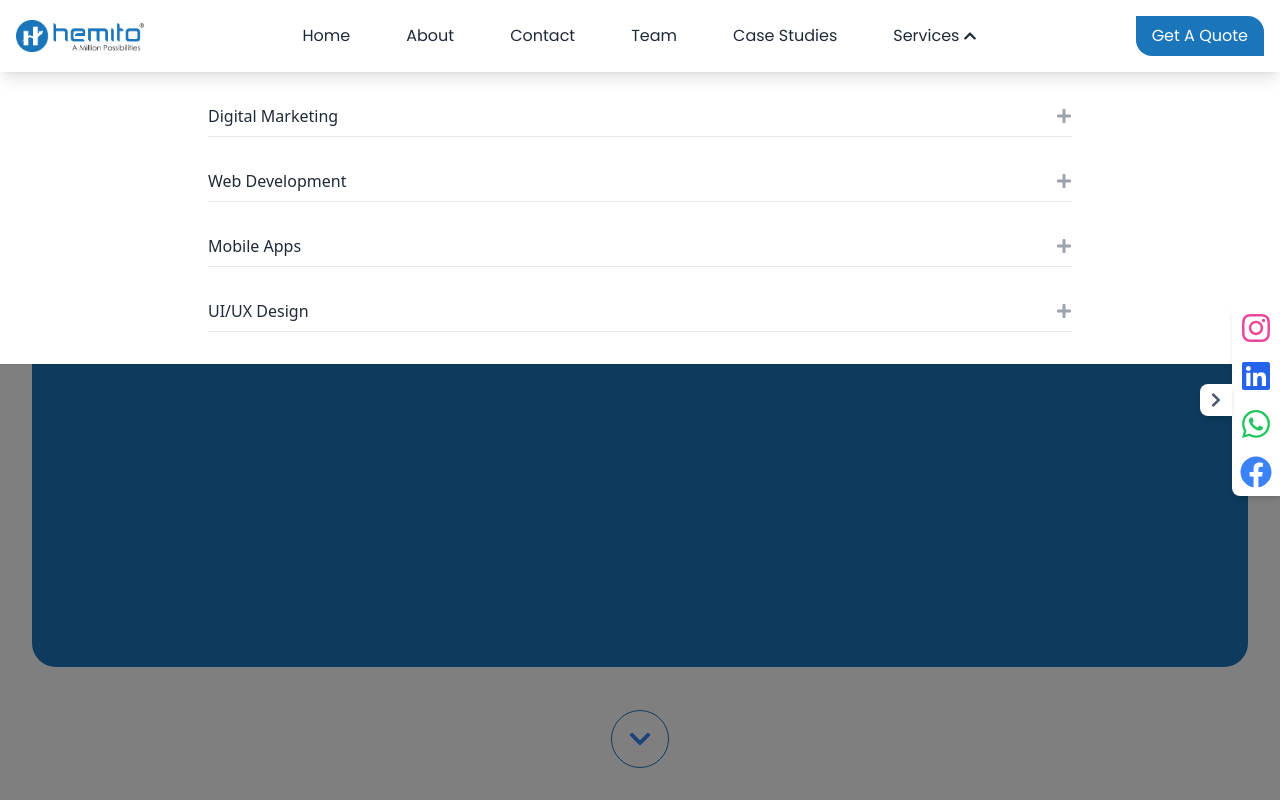
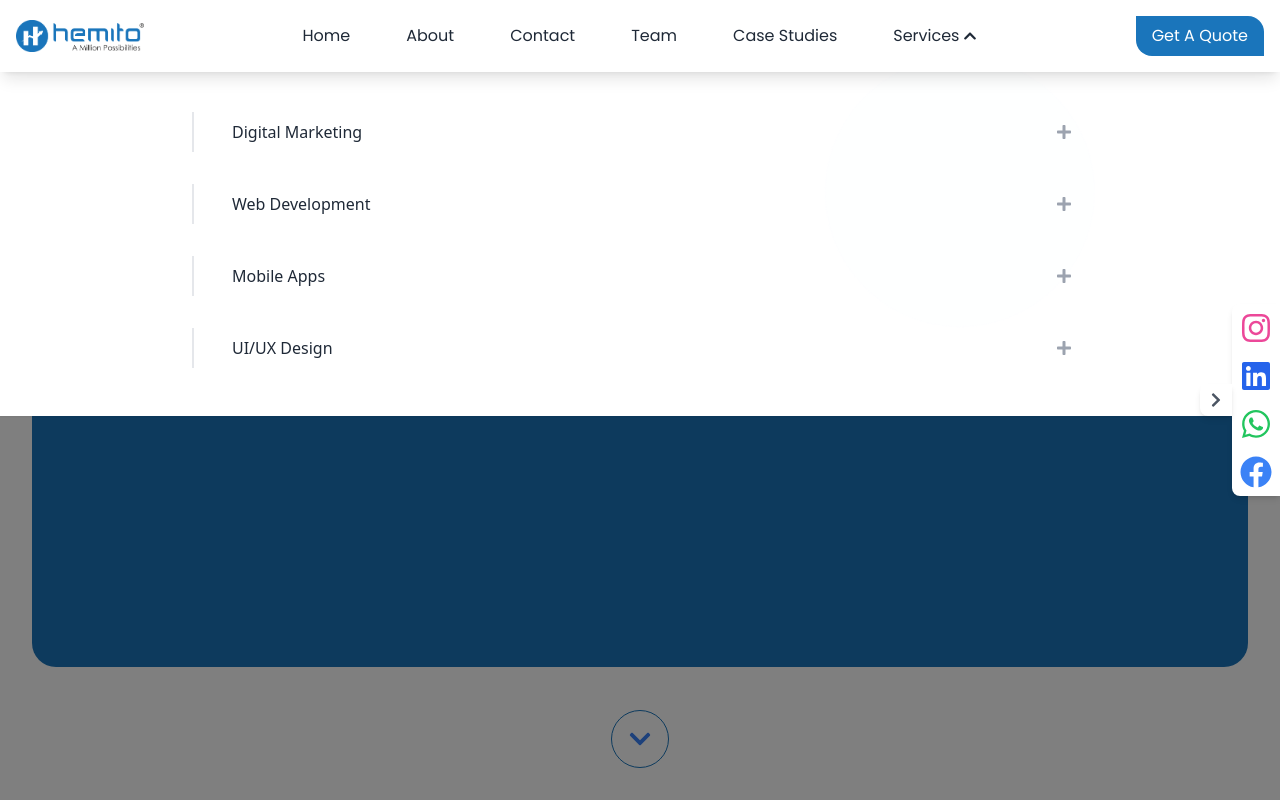
Before and after one commit to yazin123/hemito, a Next.js app: page / in a window 1280 px wide. Both pictures are taken after a click on the button "Services". Shown: the top 800 px of the page. Built offline with nearby package versions, Linux system fonts and the light colour scheme; a web font is replaced by a local one.

Commit message:
servive page

```diff
--- a/src/components/Navbar.js
+++ b/src/components/Navbar.js
@@ -1,13 +1,14 @@
 'use client'
 import React, { useState, useEffect, useRef } from 'react';
 import Link from 'next/link';
-import { FaBars, FaTimes, FaChevronDown, FaChevronUp, FaArrowRight, FaChevronRight, FaMinus, FaPlus } from 'react-icons/fa';
+import { FaBars, FaTimes, FaChevronDown, FaChevronUp, FaArrowRight, FaChevronRight, FaMinus, FaPlus, FaCircle } from 'react-icons/fa';
 import { motion, AnimatePresence } from 'framer-motion';
 import Image from 'next/image';
 
 const Navbar = () => {
     const [isOpen, setIsOpen] = useState(false);
     const [activeService, setActiveService] = useState(null);
+    const [hoveredService, setHoveredService] = useState(null);
     const dropdownRef = useRef(null);
 
     const services = [
@@ -101,18 +102,18 @@ const Navbar = () => {
           initial={{ opacity: 0 }}
           animate={{ opacity: 1 }}
           exit={{ opacity: 0 }}
-                        transition={{ duration: 0.2 }}
+          transition={{ duration: 0.3 }}
           className="fixed left-0 right-0 top-[64px] bg-white z-40 overflow-hidden shadow-sm font-sans"
         >
-                        <div className="max-w-4xl mx-auto px-4 py-8">
+          <div className="max-w-4xl mx-auto px-4 md:py-12 py-5 relative">
             <motion.div
-                                className="space-y-6"
+              className="space-y-2 md:space-y-8"
               variants={{
                 hidden: { opacity: 0 },
                 show: {
                   opacity: 1,
                   transition: {
-                                            staggerChildren: 0.05
+                    staggerChildren: 0.07
                   }
                 }
               }}
@@ -120,15 +121,37 @@ const Navbar = () => {
               animate="show"
             >
               {services.map((service, index) => (
-                                    <motion.div key={index} variants={{
-                                        hidden: { opacity: 0, y: 10 },
+                <motion.div
+                  key={index}
+                  variants={{
+                    hidden: { opacity: 0, y: 20 },
                     show: { opacity: 1, y: 0 }
-                                    }}>
+                  }}
+                  onMouseEnter={() => setHoveredService(index)}
+                  onMouseLeave={() => setHoveredService(null)}
+                  className="relative"
+                >
+                  <motion.div
+                    className="absolute -left-4 top-0 bottom-0 w-0.5 bg-gray-200"
+                    initial={{ height: 0 }}
+                    animate={{ height: '100%' }}
+                    transition={{ duration: 0.5, delay: index * 0.1 }}
+                  />
                   <button
                     onClick={() => toggleService(index)}
-                                            className="w-full text-left font-medium text-gray-800 hover:text-gray-600 focus:outline-none flex justify-between items-center py-2 border-b border-gray-200 transition duration-150"
+                    className="w-full text-left font-medium text-gray-800 hover:text-blue-600 focus:outline-none flex justify-between items-center py-2  transition duration-300"
                   >
-                                            <span>{service.name}</span>
+                    <span className="flex items-center">
+                      <motion.span
+                        initial={{ scale: 0 }}
+                        animate={{ scale: hoveredService === index ? 1 : 0 }}
+                        transition={{ duration: 0.2 }}
+                        className="mr-2"
+                      >
+                        <FaCircle className="text-blue-500" />
+                      </motion.span>
+                      {service.name}
+                    </span>
                     {activeService === index ? <FaMinus className="text-gray-400" /> : <FaPlus className="text-gray-400" />}
                   </button>
                   <AnimatePresence>
@@ -137,19 +160,19 @@ const Navbar = () => {
                         initial={{ opacity: 0, height: 0 }}
                         animate={{ opacity: 1, height: 'auto' }}
                         exit={{ opacity: 0, height: 0 }}
-                                                    transition={{ duration: 0.2 }}
-                                                    className="mt-2 ml-4 space-y-2"
+                        transition={{ duration: 0.3 }}
+                        className="mt-4 ml-4 space-y-3"
                       >
                         {service.subServices.map((subService, subIndex) => (
                           <motion.div
                             key={subIndex}
-                                                            initial={{ opacity: 0 }}
-                                                            animate={{ opacity: 1 }}
+                            initial={{ opacity: 0, x: -10 }}
+                            animate={{ opacity: 1, x: 0 }}
                             transition={{ delay: subIndex * 0.05 }}
                           >
                             <Link
                               href={`/services/${service.name.toLowerCase().replace(/\s+/g, '-')}/${subService.toLowerCase().replace(/\s+/g, '-')}`}
-                                                                className="block text-gray-600 hover:text-gray-800 text-sm py-1 transition duration-150"
+                              className="block text-gray-600 hover:text-blue-500 text-sm py-1 transition duration-300"
                               onClick={closeDropdown}
                             >
                               {subService}
@@ -163,17 +186,38 @@ const Navbar = () => {
               ))}
             </motion.div>
             <motion.div
-                                className="mt-8 flex flex-wrap gap-4 md:hidden"
-                                initial={{ opacity: 0 }}
-                                animate={{ opacity: 1 }}
-                                transition={{ delay: 0.2 }}
+              className="mt-12 flex flex-wrap gap-6 justify-center md:hidden"
+              initial={{ opacity: 0, y: 20 }}
+              animate={{ opacity: 1, y: 0 }}
+              transition={{ delay: 0.3 }}
             >
-                                {navLinks.map((item) => (
-                                    <Link key={item.name} href={item.href} className="text-sm text-gray-600 hover:text-gray-800 transition duration-150">
+              {navLinks.map((item, index) => (
+                <Link
+                  key={item.name}
+                  href={item.href}
+                  className="text-sm text-gray-600 hover:text-blue-500 transition duration-300 relative group"
+                >
                   {item.name}
+                  <motion.div
+                    className="absolute -bottom-1 left-0 w-0 h-0.5 bg-blue-500"
+                    whileHover={{ width: '100%' }}
+                    transition={{ duration: 0.3 }}
+                  />
                 </Link>
               ))}
             </motion.div>
+            <motion.div
+              className="absolute top-0 right-0 w-64 h-64 bg-blue-50 rounded-full opacity-10 -z-10"
+              animate={{
+                scale: [1, 1.2, 1],
+                rotate: [0, 90, 0],
+              }}
+              transition={{
+                duration: 20,
+                ease: "linear",
+                repeat: Infinity,
+              }}
+            />
           </div>
         </motion.div>
       )}
```
Lines whose indentation alone changed are shown as unchanged.
